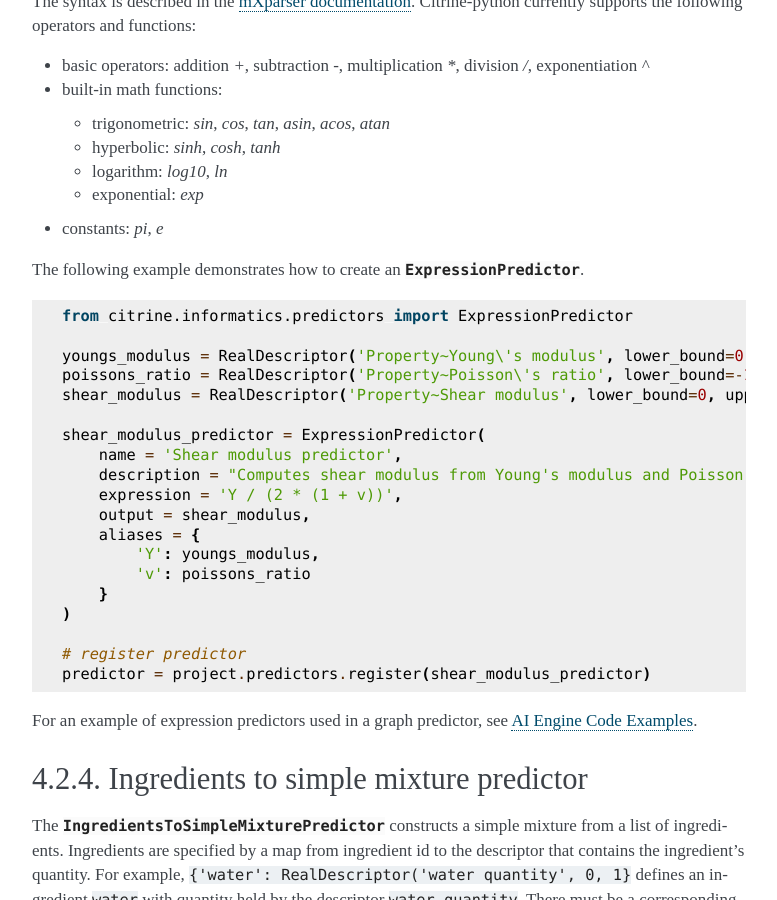
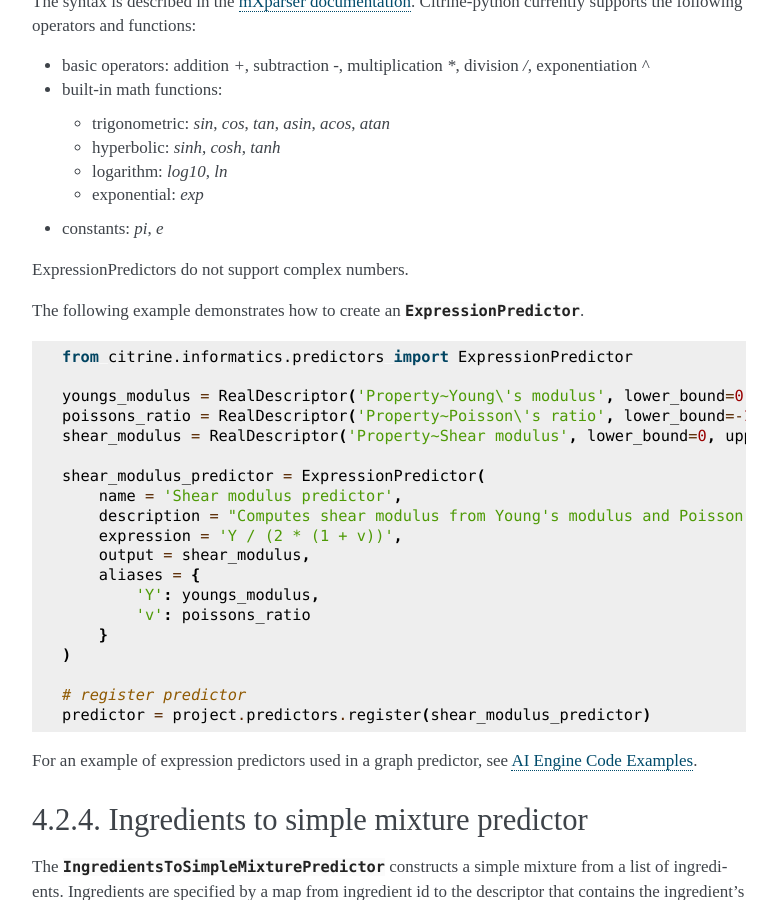
Before and after one commit to CitrineInformatics/citrine-python, a Sphinx documentation site: the page built from docs/source/workflows/predictors.rst, in a window 1280 px wide and 900 px high, scrolled down 2207 px. Shown: the whole window, without its empty margins (376-1153 px from the left). Built offline with Sphinx 7.4.7, drawn with Linux system fonts in a browser that asks for light colours.

Commit message:
expression predictors docs
Added that expression predictors do not support complex numbers

```diff
--- a/docs/source/workflows/predictors.rst
+++ b/docs/source/workflows/predictors.rst
@@ -117,6 +117,8 @@ Citrine-python currently supports the following operators and functions:
   - exponential: `exp`
 
 - constants: `pi`, `e`
+
+ExpressionPredictors do not support complex numbers.
 
 The following example demonstrates how to create an :class:`~citrine.informatics.predictors.ExpressionPredictor`.
 
```
